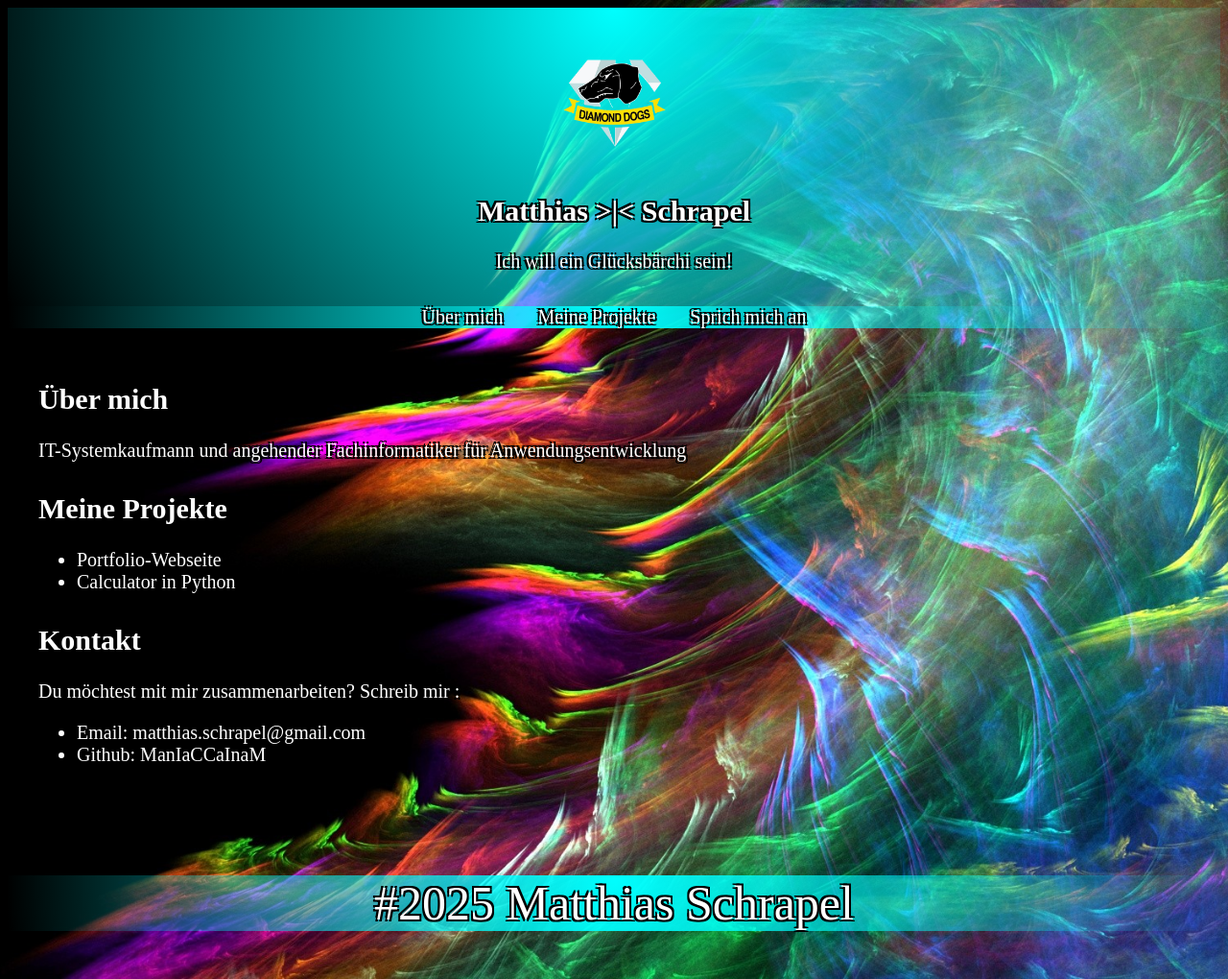
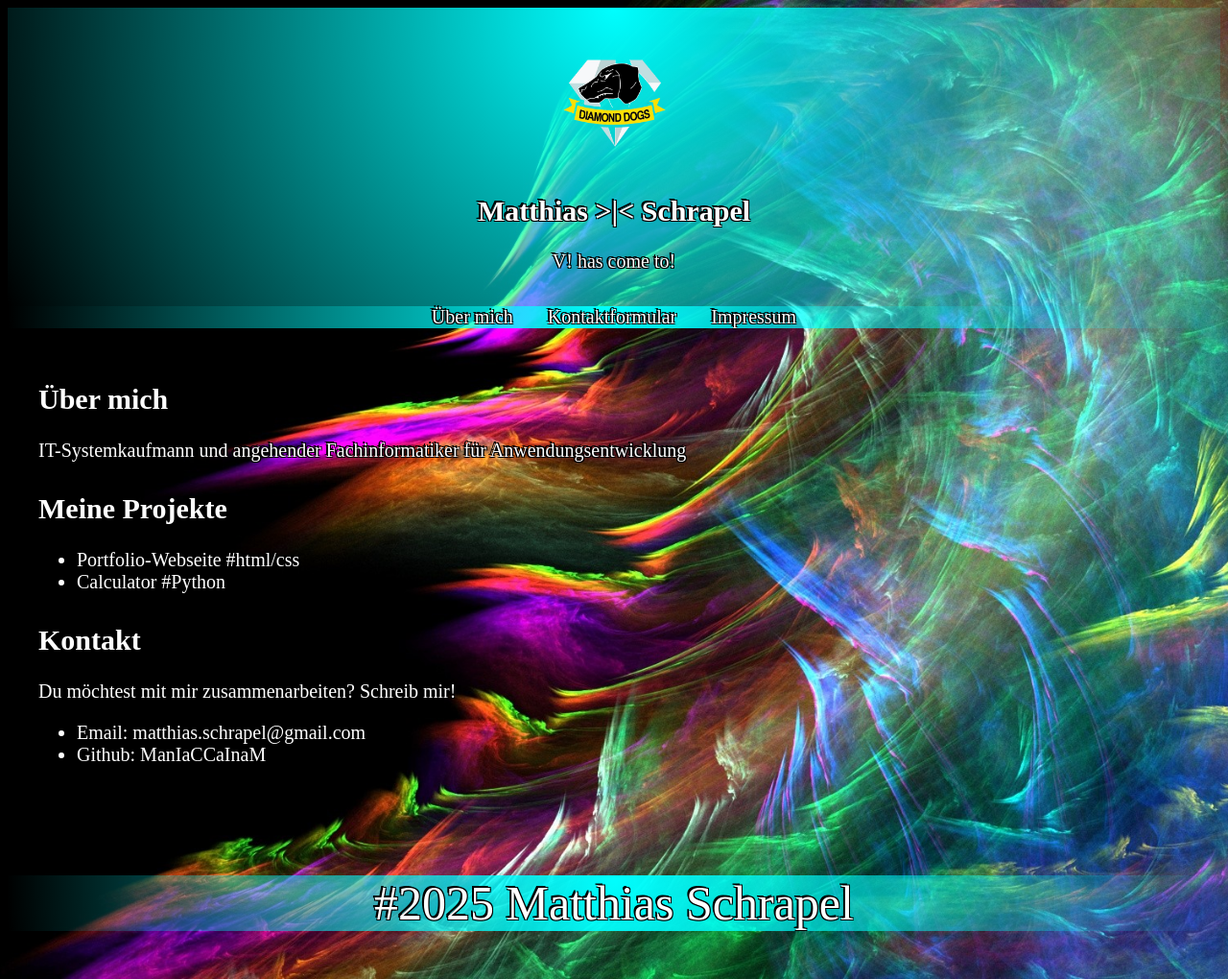
Before and after one commit to ManIaCCaInaM/portfolio, a plain HTML site: page index.html in a window 1280 px wide. Shown: the whole page at 96% size. Drawn offline with Linux system fonts and the light colour scheme.

Commit message:
schriftrahmen verschoben, geringe textanpassungen

```diff
--- a/index.html
+++ b/index.html
@@ -15,15 +15,15 @@
 
         <div class="hero">
             <h2>Matthias >|< Schrapel</h2>
-            <p>Ich will ein Glücksbärchi sein!</p>
+            <p>V! has come to!</p>
 
         </div>
     </header>
 
     <nav>
     <a href="#about">Über mich</a>
-    <a href="#projects">Meine Projekte</a>
-    <a href="#contact">Sprich mich an</a>
+    <a href="#projects">Kontaktformular</a>
+    <a href="#contact">Impressum</a>
     </nav>
 
     <main>
@@ -35,15 +35,15 @@
         <section id="projects">
             <h2>Meine Projekte</h2>
         <ul>
-            <li>Portfolio-Webseite</li>
-            <li>Calculator in Python</li>
+            <li>Portfolio-Webseite #html/css</li>
+            <li>Calculator #Python</li>
 
         </ul>
         </section>
 
         <section id="contact">
             <h2>Kontakt</h2>
-            <p>Du möchtest mit mir zusammenarbeiten? Schreib mir :</p>
+            <p>Du möchtest mit mir zusammenarbeiten? Schreib mir!</p>
         <ul>
             <li>Email: matthias.schrapel@gmail.com</li>
             <li>Github: ManIaCCaInaM</li>
--- a/style.css
+++ b/style.css
@@ -18,9 +18,9 @@ header {
     color: white; /* Schriftfarbe */
     text-shadow:
         -2px -2px 0 black,
-         2px -2px 0 black,
-        -2px  2px 0 black,
-         2px  2px 0 black; /* Umrandung simulieren */
+         1px -1px 0 black,
+        -1px  1px 0 black,
+         1px  1px 0 black; /* Umrandung simulieren */
 
 
 }
@@ -31,10 +31,10 @@ main{
     font-size: 20px;
     color: white; /* Schriftfarbe */
     text-shadow:
-        -2px -2px 0 black,
-         2px -2px 0 black,
-        -2px  2px 0 black,
-         2px  2px 0 black; /* Umrandung simulieren */
+    -2px -2px 0 black,
+     1px -1px 0 black,
+    -1px  1px 0 black,
+     1px  1px 0 black; /* Umrandung simulieren */
 
 
 }
@@ -52,9 +52,9 @@ nav a {
     color: white; /* Schriftfarbe */
     text-shadow:
         -2px -2px 0 black,
-         2px -2px 0 black,
-        -2px  2px 0 black,
-         2px  2px 0 black; /* Umrandung simulieren */
+         1px -1px 0 black,
+        -1px  1px 0 black,
+         1px  1px 0 black; /* Umrandung simulieren */
 
 }
 
@@ -73,9 +73,9 @@ footer {
     color: white; /* Schriftfarbe */
     text-shadow:
         -2px -2px 0 black,
-         2px -2px 0 black,
-        -2px  2px 0 black,
-         2px  2px 0 black; /* Umrandung simulieren */
+         1px -1px 0 black,
+        -1px  1px 0 black,
+         1px  1px 0 black; /* Umrandung simulieren */
 
 }
 .logo img {
```
